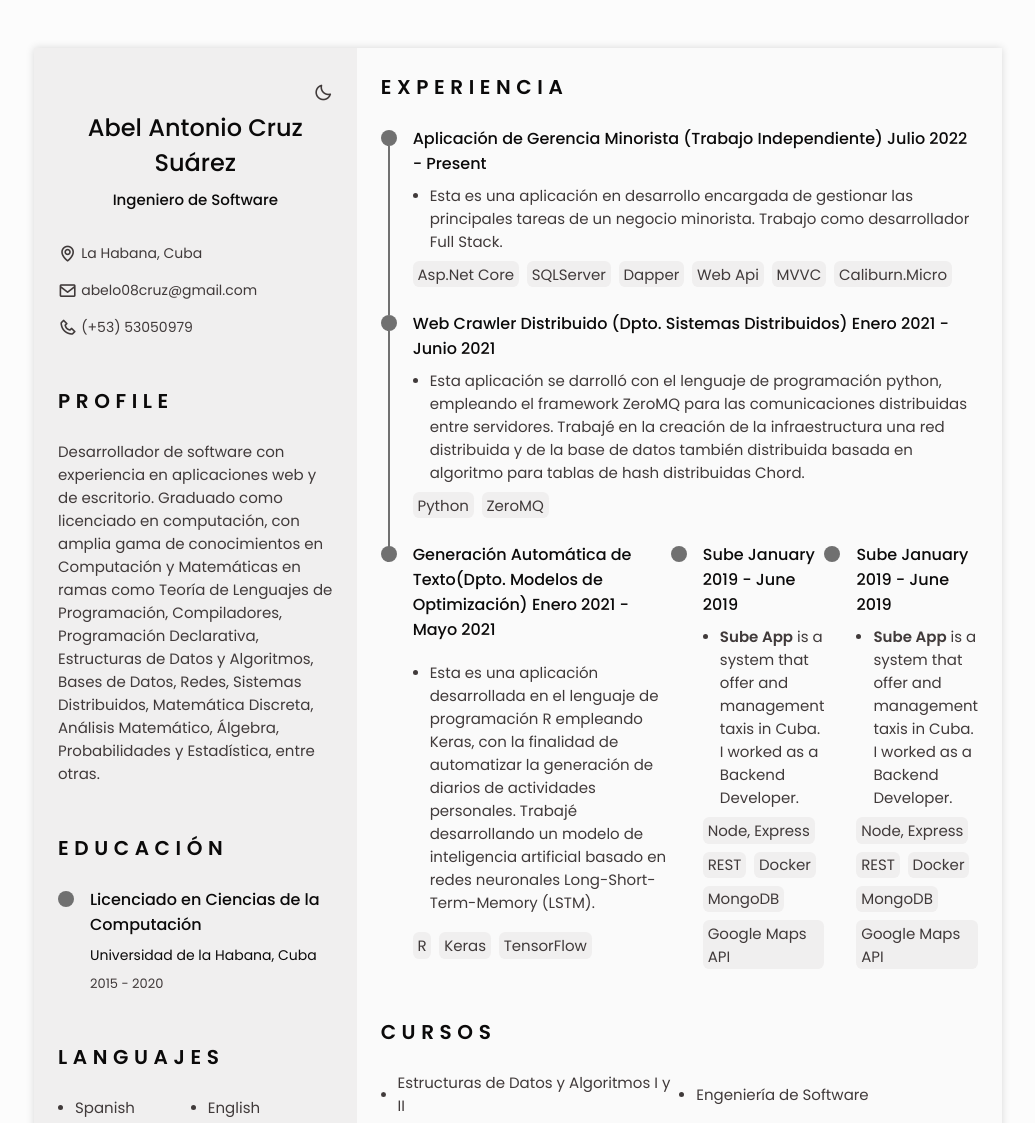
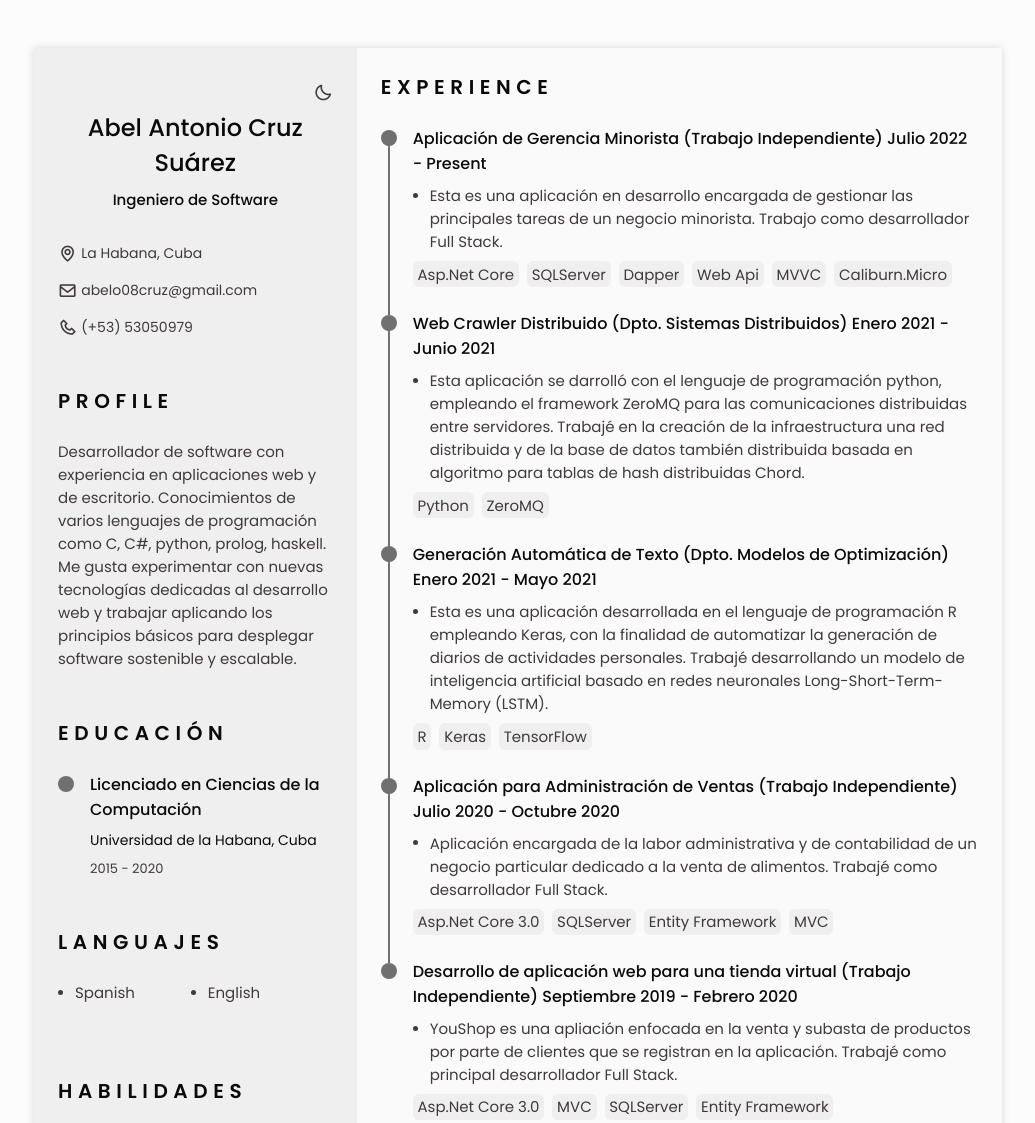
Before and after one commit to abelo98/cv, a plain HTML site: page index.html in a window 1280 px wide. Shown: the top 1123 px of the page, without its empty margins (122-1157 px from the left). Drawn offline with nearby package versions, Linux system fonts and the light colour scheme.

Commit message:
new update

```diff
--- a/index.html
+++ b/index.html
@@ -111,10 +111,9 @@
 
                 <p class="profile__description">
                     Desarrollador de software con experiencia en aplicaciones web y de escritorio.
-                    Graduado como licenciado en computación, con amplia gama de conocimientos en Computación y Matemáticas
-                    en ramas como Teoría de Lenguajes de Programación, Compiladores, Programación Declarativa, Estructuras de Datos y Algoritmos,
-                    Bases de Datos, Redes, Sistemas Distribuidos, Matemática Discreta,
-                    Análisis Matemático, Álgebra, Probabilidades y Estadística, entre otras.
+                    Conocimientos de varios lenguajes de programación como C, C#, python, prolog, haskell.
+                    Me gusta experimentar con nuevas tecnologías dedicadas al desarrollo web y trabajar aplicando
+                    los principios básicos para desplegar software sostenible y escalable.
                 </p>
             </section>
 
@@ -199,13 +198,16 @@
                         <span class="skills__circle"></span> Deep Learning
                     </div>
                     <div class="skills__name">
-                        <span class="skills__circle"></span> Linux, Windows
+                        <span class="skills__circle"></span> Linux
+                    </div>
+                    <div class="skills__name">
+                        <span class="skills__circle"></span> Windows
                     </div>
                     <div class="skills__name">
                         <span class="skills__circle"></span> Git
                     </div>
                     <div class="skills__name">
-                        <span class="skills__circle"></span> Otros conocimientos: Prolog, Haskell, R, C, lenguaje ensamblador
+                        <span class="skills__circle"></span> Otros: Prolog, Haskell, R, C, lenguaje ensamblador
                     </div>
                 </div>
                 <!-- <a href="#" class="skills-button" id="skills-button">See More</a> -->
@@ -233,7 +235,10 @@
                         <span class="skills__circle"></span> Tecnologías Blockchain.
                     </div>
                     <div class="skills__name">
-                        <span class="skills__circle"></span> Machine Learning, Deep Learning.
+                        <span class="skills__circle"></span> Machine Learning.
+                    </div>
+                    <div class="skills__name">
+                        <span class="skills__circle"></span> Deep Learning.
                     </div>
                     <div class="skills__name">
                         <span class="skills__circle"></span> Sistemas Distribuidos.
@@ -242,7 +247,7 @@
                         <span class="skills__circle"></span> Ciberseguridad.
                     </div>
                     <div class="skills__name">
-                        <span class="skills__circle"></span> Desarrollo Web
+                        <span class="skills__circle"></span> Desarrollo Web.
                     </div>
                 </div>
                 <!-- <a href="#" class="skills-button" id="skills-button">See More</a> -->
@@ -280,14 +285,14 @@
 
         </div>
 
-        <div class="resume__right">
+       <div class="resume__right">
             <!--========== EXPERIENCE ==========-->
             <section class="experience section" id="experience">
-                <h2 class="section-title">Experiencia</h2>
+                <h2 class="section-title">Experience</h2>
 
                 <div class="experience__container bd-grid">
 
-                    <!-- MultiCuba -->
+                    <!--Sube App-->
                     <div class="experience__content">
                         <div class="experience__time">
                             <span class="experience__rounder"></span>
@@ -318,7 +323,7 @@
                         </div>
                     </div>
 
-                    <!--BIOS Technology Center-->
+                    <!--Sube App-->
                     <div class="experience__content">
                         <div class="experience__time">
                             <span class="experience__rounder"></span>
@@ -326,7 +331,7 @@
                         </div>
 
                         <div class="experience__data bd-grid">
-                            <h3 class="experience__title"> Web Crawler Distribuido (Dpto. Sistemas Distribuidos) Enero 2021 - Junio 2021
+                            <h3 class="experience__title">Web Crawler Distribuido (Dpto. Sistemas Distribuidos) Enero 2021 - Junio 2021
                             </h3>
                             <li class="experience__description">
                                 <span class="experience__circle"></span>
@@ -355,7 +360,7 @@
                         </div>
 
                         <div class="experience__data bd-grid">
-                            <h3 class="experience__title">Generación Automática de Texto(Dpto. Modelos de Optimización) Enero 2021 - Mayo 2021
+                            <h3 class="experience__title">Generación Automática de Texto (Dpto. Modelos de Optimización) Enero 2021 - Mayo 2021
                             </h3>
                             <li class="experience__description">
                                 <span class="experience__circle"></span>
@@ -374,8 +379,9 @@
                                 </ul>
                             </div>
                         </div>
+                    </div>
 
-                      <!--Sube App-->
+                    <!--Sube App-->
                     <div class="experience__content">
                         <div class="experience__time">
                             <span class="experience__rounder"></span>
@@ -383,29 +389,30 @@
                         </div>
 
                         <div class="experience__data bd-grid">
-                            <h3 class="experience__title">Sube January 2019 - June 2019
+                            <h3 class="experience__title">Aplicación para Administración de Ventas (Trabajo Independiente)  Julio 2020 - Octubre 2020
                             </h3>
                             <li class="experience__description">
                                 <span class="experience__circle"></span>
                                 <div>
-                                    <b>Sube App</b> is a system that offer and management taxis in Cuba.
-                                    I worked as a Backend Developer.
+                                    Aplicación encargada de la labor administrativa y de contabilidad de un negocio particular
+                                    dedicado a la venta de alimentos.
+                                    Trabajé como desarrollador Full Stack.
                                 </div>
                             </li>
                             <div class="experience__technologies">
 
                                 <ul class="experience__technologies-list">
-                                    <li class="experience__technologies-item">Node, Express</li>
-                                    <li class="experience__technologies-item">REST</li>
-                                    <li class="experience__technologies-item">Docker</li>
-                                    <li class="experience__technologies-item">MongoDB</li>
-                                    <li class="experience__technologies-item">Google Maps API</li>
+                                    <ul class="experience__technologies-list">
+                                    <li class="experience__technologies-item">Asp.Net Core 3.0</li>
+                                    <li class="experience__technologies-item">SQLServer</li>
+                                    <li class="experience__technologies-item">Entity Framework</li>
+                                    <li class="experience__technologies-item">MVC</li>
                                 </ul>
                             </div>
                         </div>
                     </div>
 
-                      <!--Sube App-->
+                    <!--Sube App-->
                     <div class="experience__content">
                         <div class="experience__time">
                             <span class="experience__rounder"></span>
@@ -413,31 +420,31 @@
                         </div>
 
                         <div class="experience__data bd-grid">
-                            <h3 class="experience__title">Sube January 2019 - June 2019
+                            <h3 class="experience__title">Desarrollo de aplicación web para una tienda virtual (Trabajo Independiente)  Septiembre 2019 - Febrero 2020
                             </h3>
                             <li class="experience__description">
                                 <span class="experience__circle"></span>
                                 <div>
-                                    <b>Sube App</b> is a system that offer and management taxis in Cuba.
-                                    I worked as a Backend Developer.
+                                    YouShop es una apliación
+                                    enfocada en la venta y subasta de productos por parte de clientes que se registran en la aplicación.
+                                    Trabajé como principal desarrollador Full Stack.
                                 </div>
                             </li>
                             <div class="experience__technologies">
 
                                 <ul class="experience__technologies-list">
-                                    <li class="experience__technologies-item">Node, Express</li>
-                                    <li class="experience__technologies-item">REST</li>
-                                    <li class="experience__technologies-item">Docker</li>
-                                    <li class="experience__technologies-item">MongoDB</li>
-                                    <li class="experience__technologies-item">Google Maps API</li>
+                                    <li class="experience__technologies-item">Asp.Net Core 3.0</li>
+                                    <li class="experience__technologies-item">MVC</li>
+                                    <li class="experience__technologies-item">SQLServer</li>
+                                    <li class="experience__technologies-item">Entity Framework</li>
                                 </ul>
                             </div>
                         </div>
                     </div>
 
+
                 </div>
             </section>
-
 
             <!--ExtraCurricular Courses-->
             <section class="experience section" id="courses">
```
